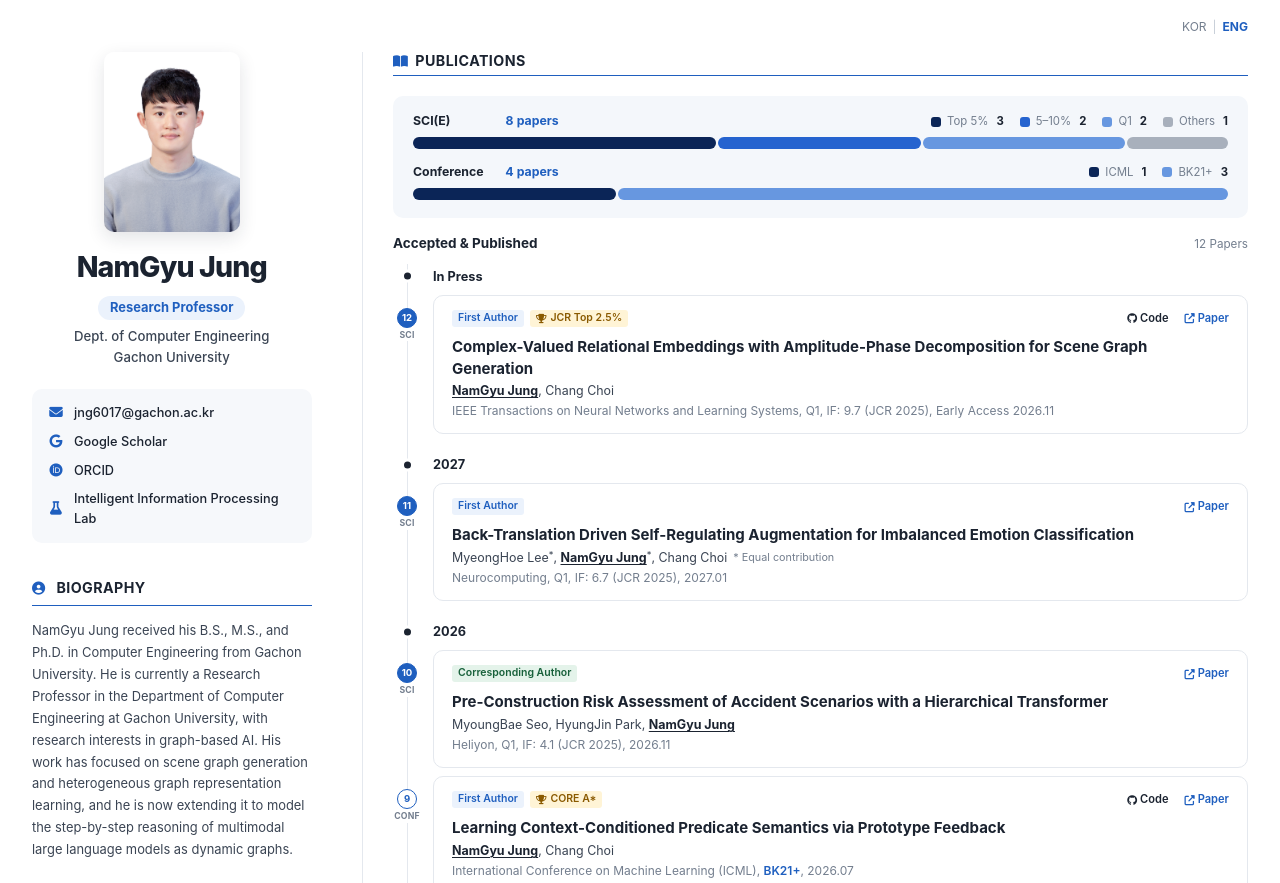
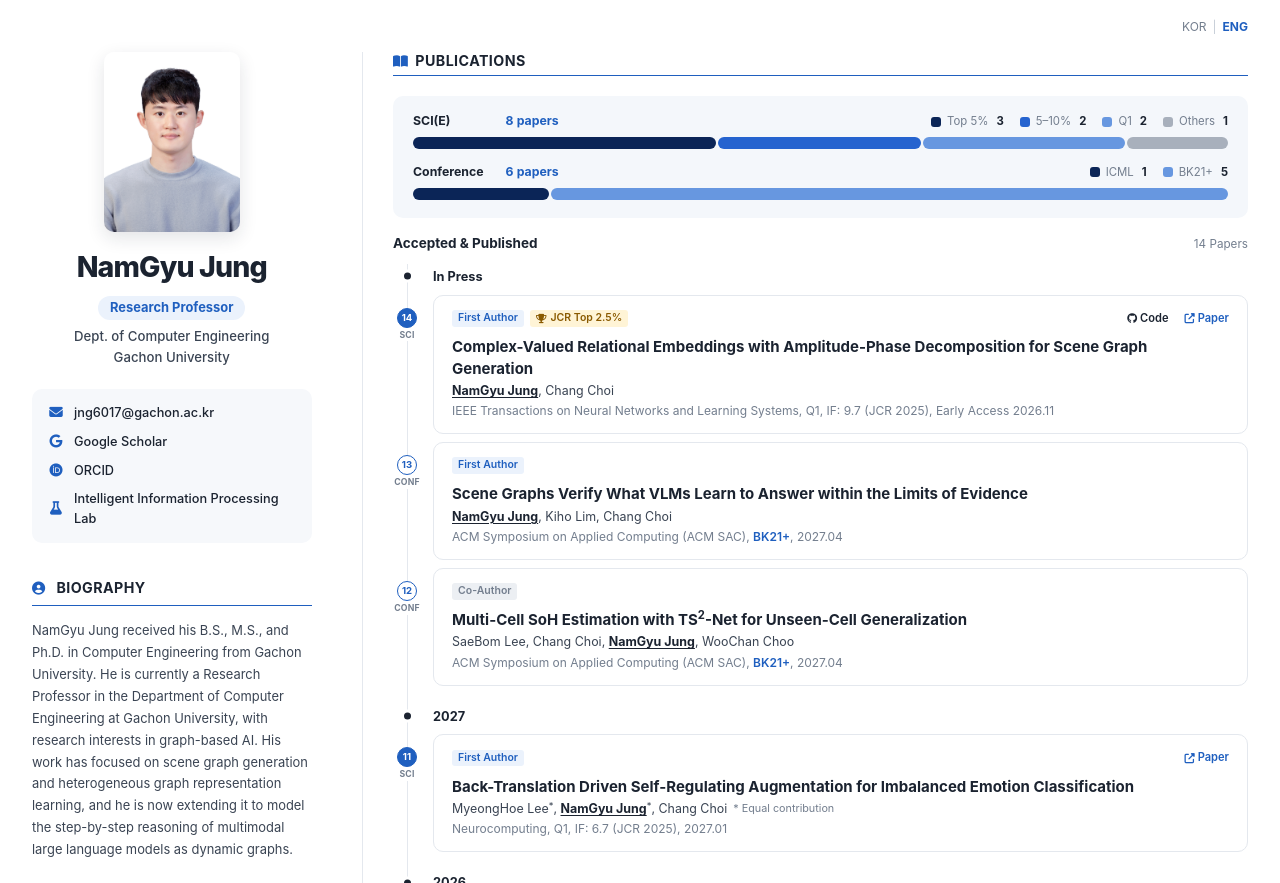
Before and after one commit to Namgyu97/namgyu97.github.io, a plain HTML site: page eng_cv.html in a window 1280 px wide. Shown: the top 883 px of the page. Drawn offline with nearby package versions, Linux system fonts and the light colour scheme; a web font is replaced by a local one.

Commit message:
Update eng_cv.html

```diff
--- a/eng_cv.html
+++ b/eng_cv.html
@@ -243,34 +243,23 @@
                 </div>
                 <div class="ov-row">
                   <div class="ov-row-name">Conference</div>
-                  <div class="ov-row-count">4 papers</div>
+                  <div class="ov-row-count">6 papers</div>
                   <div class="ov-row-body">
-                  <div class="ov-bar" role="img" aria-label="Conference 4 papers">
+                  <div class="ov-bar" role="img" aria-label="Conference 6 papers">
                     <div class="ov-seg ov-t5" style="flex-grow:1" tabindex="0" data-tip="ICML 2026 (CORE A*)" aria-label="ICML 1: ICML 2026 (CORE A*)"></div>
-                    <div class="ov-seg ov-q1" style="flex-grow:3" tabindex="0" data-tip="ACM SAC ×3" aria-label="Other BK21+ venues 3: ACM SAC ×3"></div>
+                    <div class="ov-seg ov-q1" style="flex-grow:5" tabindex="0" data-tip="ACM SAC ×5" aria-label="Other BK21+ venues 5: ACM SAC ×5"></div>
                   </div>
                   <div class="ov-legend">
                     <span class="ov-key"><i class="ov-sw ov-t5"></i>ICML <b>1</b></span>
-                    <span class="ov-key"><i class="ov-sw ov-q1"></i>BK21+ <b>3</b></span>
+                    <span class="ov-key"><i class="ov-sw ov-q1"></i>BK21+ <b>5</b></span>
                   </div>
                   </div>
                 </div>
               </div>
             </div>
 
-            <!-- <div class="status-block"><span class="status-title">Submitted &amp; Under Review</span><span class="status-badge">2 Papers</span></div>
+            <!-- <div class="status-block"><span class="status-title">Submitted &amp; Under Review</span><span class="status-badge">1 Paper</span></div>
             <div class="timeline">
-              <div class="timeline-item" data-pubtype="conf">
-                <div class="marker-wrap"><div class="marker"></div><div class="marker-type">CONF</div></div>
-                <div class="timeline-content">
-                  <div class="pub-meta">
-                    <span class="project-role role-co">Co-Author</span>
-                    <span class="pub-authors">SaeBom Lee, WooChan Choo, <strong><u>NamGyu Jung</u></strong>, Chang Choi</span>
-                  </div>
-                  <h5 class="pub-title">Multi-Cell SoH Estimation with TS<sup>2</sup>-Net for Unseen-Cell Generalization</h5>
-                  <p class="pub-journal">ACM Symposium on Applied Computing (ACM SAC), <span class="metric-highlight">BK21+</span>, Submitted</p>
-                </div>
-              </div>
               <div class="timeline-item" data-pubtype="journal">
                 <div class="marker-wrap"><div class="marker"></div><div class="marker-type">SCI</div></div>
                 <div class="timeline-content">
@@ -284,7 +273,7 @@
               </div>
             </div> -->
 
-            <div class="status-block"><span class="status-title">Accepted &amp; Published</span><span class="status-badge">12 Papers</span></div>
+            <div class="status-block"><span class="status-title">Accepted &amp; Published</span><span class="status-badge">14 Papers</span></div>
             <div class="timeline">
 
               <div class="timeline-year"><span>In Press</span></div>
@@ -301,6 +290,30 @@
                   </div>
                   <h5 class="pub-title">Complex-Valued Relational Embeddings with Amplitude-Phase Decomposition for Scene Graph Generation</h5>
                   <p class="pub-journal">IEEE Transactions on Neural Networks and Learning Systems, Q1, IF: 9.7 (JCR 2025), Early Access 2026.11</p>
+                </div>
+              </div>
+
+              <div class="timeline-item" data-pubtype="conf">
+                <div class="marker-wrap"><div class="marker"></div><div class="marker-type">CONF</div></div>
+                <div class="timeline-content">
+                  <div class="pub-meta">
+                    <span class="project-role role-first">First Author</span>
+                    <span class="pub-authors"><strong><u>NamGyu Jung</u></strong>, Kiho Lim, Chang Choi</span>
+                  </div>
+                  <h5 class="pub-title">Scene Graphs Verify What VLMs Learn to Answer within the Limits of Evidence</h5>
+                  <p class="pub-journal">ACM Symposium on Applied Computing (ACM SAC), <span class="metric-highlight">BK21+</span>, 2027.04</p>
+                </div>
+              </div>
+
+              <div class="timeline-item" data-pubtype="conf">
+                <div class="marker-wrap"><div class="marker"></div><div class="marker-type">CONF</div></div>
+                <div class="timeline-content">
+                  <div class="pub-meta">
+                    <span class="project-role role-co">Co-Author</span>
+                    <span class="pub-authors">SaeBom Lee, Chang Choi, <strong><u>NamGyu Jung</u></strong>, WooChan Choo</span>
+                  </div>
+                  <h5 class="pub-title">Multi-Cell SoH Estimation with TS<sup>2</sup>-Net for Unseen-Cell Generalization</h5>
+                  <p class="pub-journal">ACM Symposium on Applied Computing (ACM SAC), <span class="metric-highlight">BK21+</span>, 2027.04</p>
                 </div>
               </div>
 
@@ -484,7 +497,7 @@
         </div>
       </div>
     </div>
-    <footer class="site-footer web-only">Last updated: November 6, 2026</footer>
+    <footer class="site-footer web-only">Last updated: November 23, 2026</footer>
   </div>
 
   <script>
```
